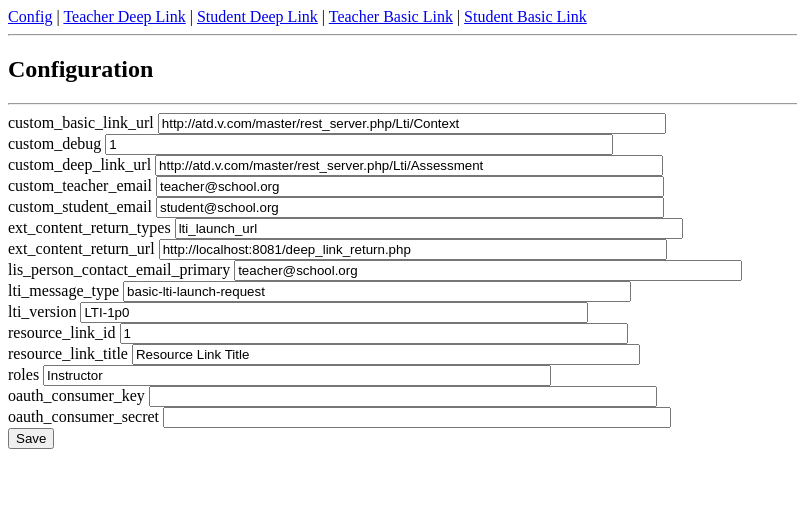
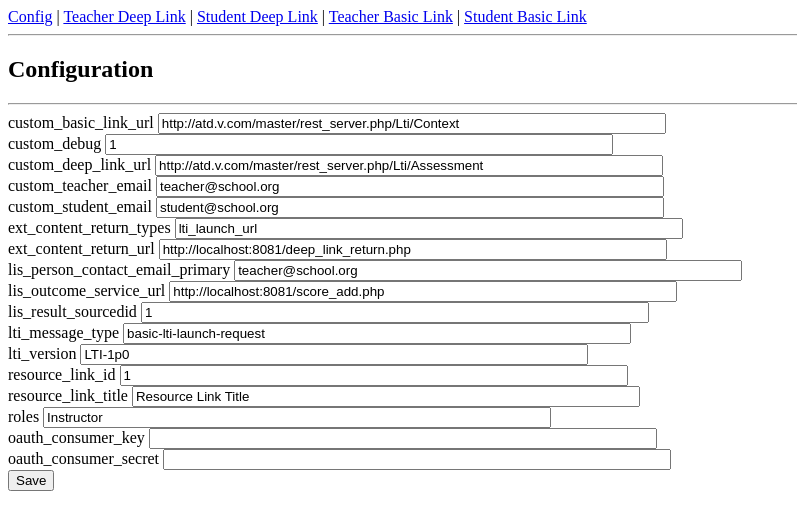
Before and after one commit to jschneider98/lti_test_harness, a PHP site: page /index.php in a window 1280 px wide. Shown: the top 530 px of the page, without its empty margins (0-797 px from the left). Run offline with PHP 8.4, Linux system fonts and the light colour scheme.

Commit message:
Added outcome params Ticket: Purpose of Change: Description of Change: Tags:
Conflicts Resolved:

```diff
--- a/Loader.php
+++ b/Loader.php
@@ -30,6 +30,8 @@ class Loader
             'ext_content_return_types'         => self::loadParam('ext_content_return_types', 'lti_launch_url'),
             'ext_content_return_url'           => self::loadParam('ext_content_return_url', 'http://localhost:8081/deep_link_return.php'),
             'lis_person_contact_email_primary' => $lis_person_contact_email_primary,
+            'lis_outcome_service_url'          => self::loadParam('lis_outcome_service_url', 'http://localhost:8081/score_add.php'),
+            'lis_result_sourcedid'             => self::loadParam('lis_result_sourcedid', 1),
             'lti_message_type'                 => self::loadParam('lti_message_type', 'basic-lti-launch-request'),
             'lti_version'                      => self::loadParam('lti_version', 'LTI-1p0'),
             'resource_link_id'                 => self::loadParam('resource_link_id', 1),
```
